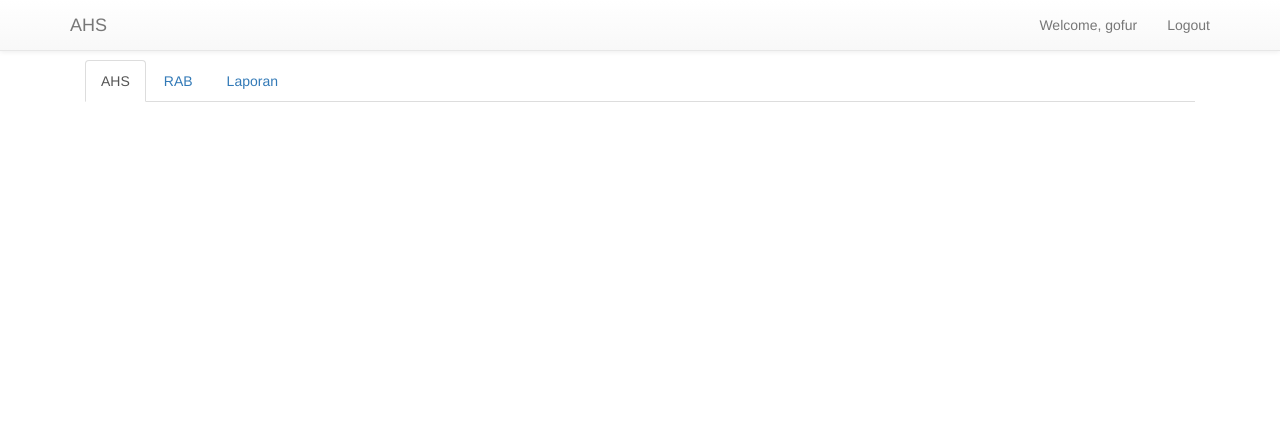
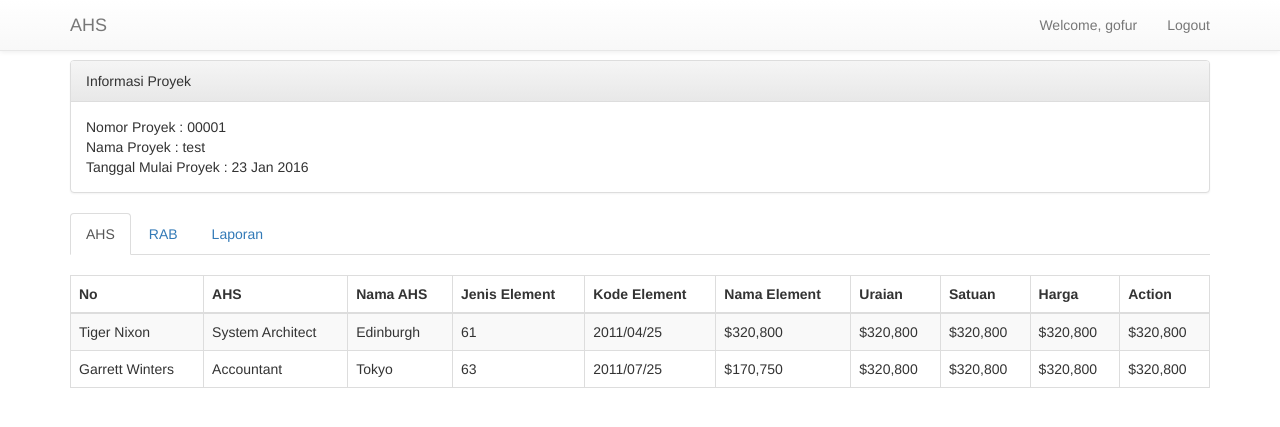
Before and after one commit to gofur/AHS, a Django app: page /transaksi_ahs/detail/2 in a window 1280 px wide. Shown: the top 427 px of the page. Run offline with Django 3.2, Linux system fonts and the light colour scheme; a user stored in the database is signed in; data comes from the database, SQL or seed files in the repository; both versions use the stored data as it was after the commit; some libraries are stand-ins or nearby versions.

Commit message:
transaksi ahs

```diff
--- a/templates/ahs/ahs_list.html
+++ b/templates/ahs/ahs_list.html
@@ -1,20 +1,86 @@
 {% extends "base.html" %}
+{% block menu %}
+	{% include "navbar.html" %}
+{% endblock menu %}
+{% block content %}
+	<div class="panel panel-default">
+		<div class="panel-heading">Informasi Proyek</div>
+		<div class="panel-body">
+			<div class="row">
+				<div class="col-md-12">Nomor Proyek : {{ data_proyek.nomor_proyek }}</div>
+				<div class="col-md-12">Nama Proyek : {{ data_proyek.nama_proyek }}</div>
+				<div class="col-md-12">Tanggal Mulai Proyek : {{ data_proyek.timestamp|date:"j M Y" }}</div>
+			</div>
+		</div>
+	</div>
+	<div class="row">
+		<div class="col-sm-12">
+			<ul class="nav nav-tabs">
+				<li class="active"><a href="#">AHS</a></li>
+				<li><a href="#">RAB</a></li>
+				<li><a href="#">Laporan</a></li>
+			</ul>
+		</div>
 
-{% block menu %}
-{% include "navbar.html" %}
-{% endblock menu %}
+		<div class="col-sm-12">
+		<br>
 
-{% block content %}
+		<table id="example" class="table table-striped table-bordered" cellspacing="0" width="100%">
+        <thead>
+            <tr>
+                <th>No</th>
+                <th>AHS</th>
+                <th>Nama AHS</th>
+                <th>Jenis Element</th>
+                <th>Kode Element</th>
+                <th>Nama Element</th>
+                <th>Uraian</th>
+                <th>Satuan</th>
+                <th>Harga</th>
+                <th>Action</th>
+            </tr>
+        </thead>
+       <!-- <tfoot>
+            <tr>
+                <th>Name</th>
+                <th>Position</th>
+                <th>Office</th>
+                <th>Age</th>
+                <th>Start date</th>
+                <th>Salary</th>
+            </tr>
+        </tfoot> -->
+        <tbody>
+            <tr>
+                <td>Tiger Nixon</td>
+                <td>System Architect</td>
+                <td>Edinburgh</td>
+                <td>61</td>
+                <td>2011/04/25</td>
+                <td>$320,800</td>
+                <td>$320,800</td>
+                <td>$320,800</td>
+                <td>$320,800</td>
+                <td>$320,800</td>
+            </tr>
+            <tr>
+                <td>Garrett Winters</td>
+                <td>Accountant</td>
+                <td>Tokyo</td>
+                <td>63</td>
+                <td>2011/07/25</td>
+                <td>$170,750</td>
+                <td>$320,800</td>
+                <td>$320,800</td>
+                <td>$320,800</td>
+                <td>$320,800</td>
+            </tr>
 
 
-<div class="col-sm-12">
+        </tbody>
+    </table>
 
-<ul class="nav nav-tabs">
-  <li role="presentation" class="active"><a href="#">AHS</a></li>
-  <li role="presentation"><a href="#">RAB</a></li>
-  <li role="presentation"><a href="#">Laporan</a></li>
-</ul>
-
-</div>
+		</div>
+	</div>
 
 {% endblock content %}
--- a/templates/navbar.html
+++ b/templates/navbar.html
@@ -11,7 +11,7 @@
             <span class="icon-bar"></span>
             <span class="icon-bar"></span>
           </button>
-          <a class="navbar-brand" href="#">AHS</a>
+          <a class="navbar-brand" href="/">AHS</a>
         </div>
         <div id="navbar" class="navbar-collapse collapse">
           <ul class="nav navbar-nav">
--- a/transaksi_ahs/views.py
+++ b/transaksi_ahs/views.py
@@ -3,20 +3,22 @@ from django.shortcuts import render, get_object_or_404, redirect
 from django.contrib.auth.decorators import login_required
 
 from .models import AHS
+from setting_proyek.models import Proyek
+
 
 # Create your views here.
 @login_required(login_url='/login/')
 def ahs_detail(request, id=None): #retrieve
-	# instance = Post.objects.get(id=1)
+	#instance = Post.objects.get(id=1)
+	data_proyek_query = Proyek.objects.get(id=id)
 	# 	instance = get_object_or_404(AHS,id=id)
 	# share_string = quote_plus(instance.content)
-	# context = {
-	# 	"title": instance.nomor_proyek,
-	# 	# "instance": instance,
-	# 	# "share_string": share_string,
-	# }
-	# return render(request, "ahs/ahs_list.html", context)
-	return render(request, "ahs/ahs_list.html")
+	context = {
+		"data_proyek": data_proyek_query,
+		# "share_string": share_string,
+	}
+
+	return render(request, "ahs/ahs_list.html", context)
 
 
 def ahs_list(request):
```
Also changed, not shown: transaksi_ahs/admin.py (+10 -2 lines), db.sqlite3, 2 other files.
